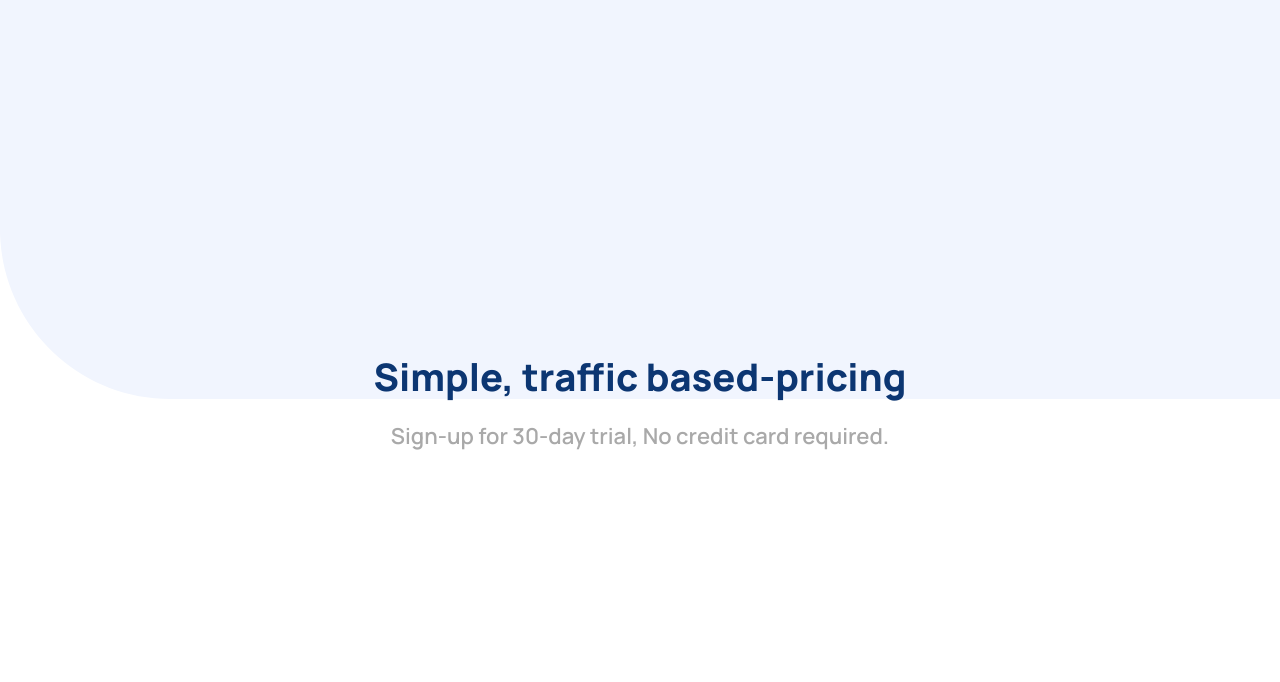
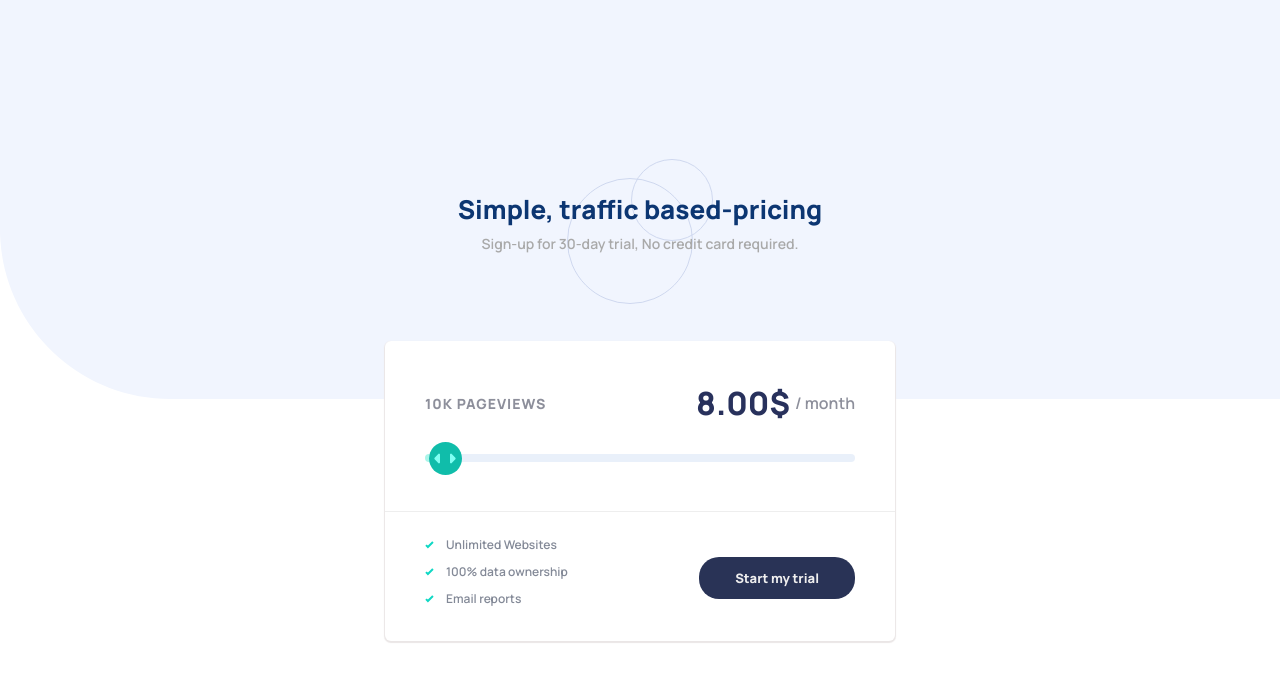
Before and after one commit to masoudtabatabaei/interactive-pricing-component, a plain HTML site: page index.html in a window 1280 px wide. Drawn offline with Linux system fonts and the light colour scheme.

Commit message:
Implement range slider

```diff
--- a/index.html
+++ b/index.html
@@ -7,15 +7,34 @@
     <link rel="icon" href="images/favicon-32x32.png" type="image/png" sizes="16*16">
     <!--<link rel="stylesheet" href="https://fonts.google.com/specimen/Manrope:600,800">-->
     <link rel="stylesheet" href="https://fonts.googleapis.com/css?family=Manrope:600,800">
-    <link rel="stylesheet" href="style.css">
+    <link rel="stylesheet" href="style.css?t=1">
 </head>
 <body>
-    <div class="container">
-        <div class="text-center">
-            <p class="title">Simple, traffic based-pricing</p>
-            <p class="description">Sign-up for 30-day trial, No credit card required.</p>
+<div class="container">
+    <div class="text-center heading">
+        <p class="title">Simple, traffic based-pricing</p>
+        <p class="description">Sign-up for 30-day trial, No credit card required.</p>
+    </div>
+    <div class="card">
+        <div class="part">
+            <div class="flex-vc justify-content-sp-bet mb-20">
+                <div class="font-w-800 gray-8d8f9b uppercase ls-1 font-14"><span id="page-views-count">0</span> PAGEVIEWS</div>
+                <div><span class="mr-5 dark-28315c font-32 font-w-800" id="page-view-price">0.00$</span><span class="gray-8d8f9b va-super">/ month</span></div>
+            </div>
+            <div class="mb-20">
+                <input id="slider" type="range" min="0" max="1000000" step="10000" value="10000">
+            </div>
+        </div>
+        <div class="part flex-vc justify-content-sp-bet">
+            <div class="advantage">
+                <div>Unlimited Websites</div>
+                <div>100% data ownership</div>
+                <div>Email reports</div>
+            </div>
+            <div><a href="#" class="btn btn-cta">Start my trial</a></div>
         </div>
     </div>
+</div>
 <script src="script.js"></script>
 </body>
 </html>
--- a/script.js
+++ b/script.js
@@ -0,0 +1,38 @@
+var slider = document.getElementById("slider");
+var pageViewCount = document.getElementById('page-views-count');
+var pageViewPrice = document.getElementById('page-view-price');
+
+function setDefaultValues() {
+    var percent = (slider.value / 1000000) * 100;
+    var color = 'linear-gradient(90deg, rgba(169,245,233,1) ' + percent + '%, rgba(233,240,250,1) ' + percent + '%)';
+    slider.style.background = color;
+}
+setDefaultValues();
+
+function setPagesViewCounts(sliderValue) {
+    if (sliderValue < 1000000) {
+        pageViewCount.innerText = parseInt(sliderValue / 1000) + "K";
+
+        if (sliderValue <= 10000) {
+            pageViewPrice.innerText = parseFloat(8).toFixed(2) + "$";
+        } else if (sliderValue > 10000 && sliderValue <= 50000) {
+            pageViewPrice.innerText = parseFloat(12).toFixed(2) + "$";
+        } else if (sliderValue > 50000 && sliderValue <= 100000) {
+            pageViewPrice.innerText = parseFloat(16).toFixed(2) + "$";
+        } else if (sliderValue > 100000 && sliderValue <= 500000) {
+            pageViewPrice.innerText = parseFloat(24).toFixed(2) + "$";
+        } else {
+            pageViewPrice.innerText = parseFloat(36).toFixed(2) + "$";
+        }
+    } else {
+        pageViewCount.innerText = parseInt(sliderValue / 1000000) + "M";
+    }
+}
+setPagesViewCounts(slider.value);
+
+slider.addEventListener("mousemove" , function () {
+    var slider = document.getElementById("slider");
+
+    setDefaultValues();
+    setPagesViewCounts(slider.value);
+});
--- a/style.css
+++ b/style.css
@@ -14,26 +14,145 @@ body {
     height: 100vh;
 }
 
+a {
+    text-decoration: none;
+}
+
 .container {
-    max-width: 760px;
     margin: 0 auto;
 }
 
+.va-super {
+    vertical-align: super;
+}
+
+.font-14 { font-size: 14px }
+.font-32 { font-size: 32px }
+
 .font-w-600 { font-weight: 600 }
 .font-w-800 { font-weight: 800 }
+
+
+.mr-5 { margin-right: 5px }
+.mb-20 { margin-bottom: 20px }
 
 .text-center {
     text-align: center;
 }
 
+.ls-1 {
+    letter-spacing: 1px;
+}
+
+.uppercase {
+    text-transform: uppercase;
+}
+
+.gray-8d8f9b {
+    color: #8d8f9b;
+}
+
+.dark-28315c {
+    color: #28315c;
+}
+
+.flex-vc {
+    display: flex;
+    align-items: center;
+}
+
+.justify-content-sp-bet {
+    justify-content: space-between;
+}
+
+.heading {
+    position: relative;
+    padding: 2em 0;
+}
+
+.heading:after {
+    content: url("images/pattern-circles.svg");
+    position: absolute;
+    left: 0;
+    right: 0;
+    top: 0;
+    margin: 0 auto;
+    z-index: -1;
+}
+
 .title {
-    font-size: 38px;
+    font-size: 26px;
     font-weight: 800;
-    margin-bottom: 0.5em;
+    margin-bottom: 0.3em;
     color: #0c3672;
 }
 
 .description {
-    font-size: 22px;
+    font-size: 14px;
     color: #a9a9a9;
+    font-weight: 600;
 }
+
+.card {
+    padding: 1em 0 0;
+    width: 510px;
+    border-radius: 6px;
+    background-color: #ffffff;
+    margin-top: 3.5em;
+    box-shadow: 0 1px 1px 1px #eae6e6;
+}
+
+.card .part {
+    padding: 1.5em 2.5em;
+}
+
+.card .part:first-child {
+    border-bottom: 1px solid #eeeeee;
+}
+
+#slider {
+    width: 100%;
+    border-radius: 50px;
+    -webkit-appearance: none;
+    height: 8px;
+    background: linear-gradient(90deg, rgba(169,245,233,1) 50%, rgba(233,240,250,1) 50%);
+    outline: none;
+    -webkit-transition: .2s;
+    transition: opacity .2s;
+}
+
+#slider::-webkit-slider-thumb {
+    -webkit-appearance: none;
+    appearance: none;
+    background: url("images/icon-slider.svg") 5px 10px no-repeat #10bdaa;
+    border-radius: 50%;
+    width: 33px;
+    height: 33px;
+    cursor: pointer;
+}
+
+#slider::-webkit-slider-thumb:hover {
+    box-shadow: 0 2px 15px 5px #9de5db;
+    opacity: 0.5;
+}
+
+.advantage > div {
+    color: #838997;
+    font-size: 12px;
+    margin-bottom: 10px;
+}
+
+.advantage > div:before {
+    content: url("images/icon-check.svg");
+    margin-right: 12px;
+    font-weight: 600;
+}
+
+.btn-cta {
+    padding: 12px 36px;
+    border-radius: 20px;
+    background-color: #293356;
+    color: #eeeeee;
+    font-size: 13px;
+    font-weight: 800;
+}
```
